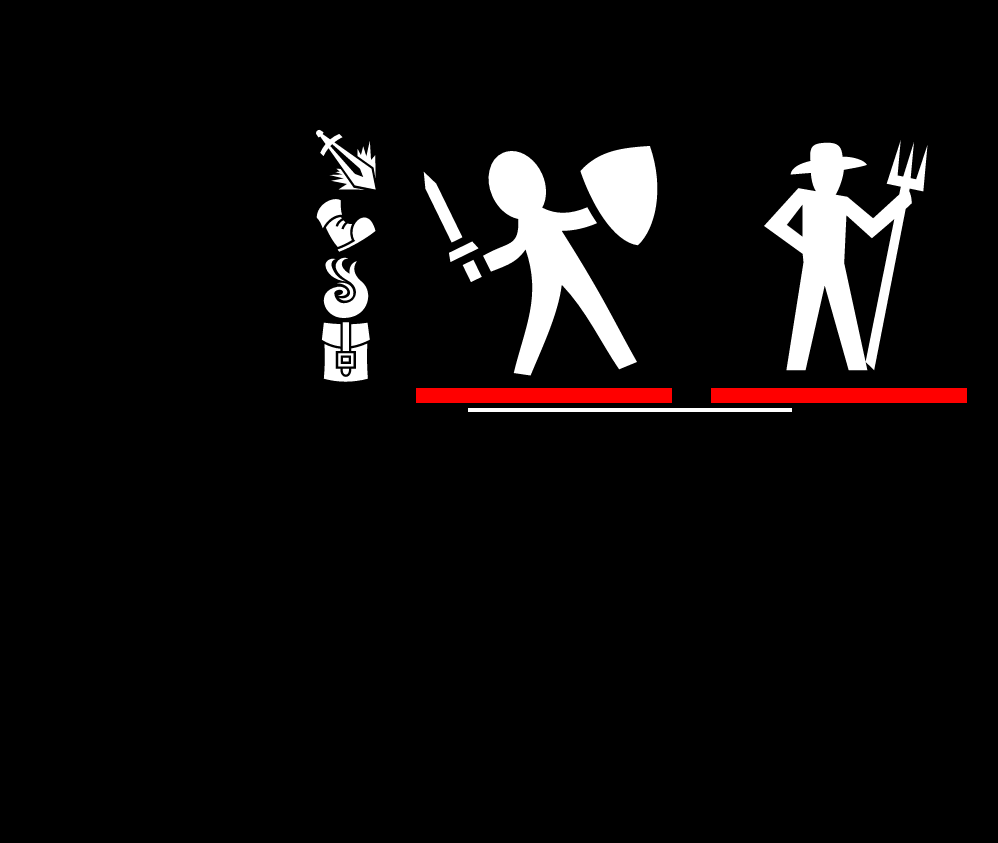
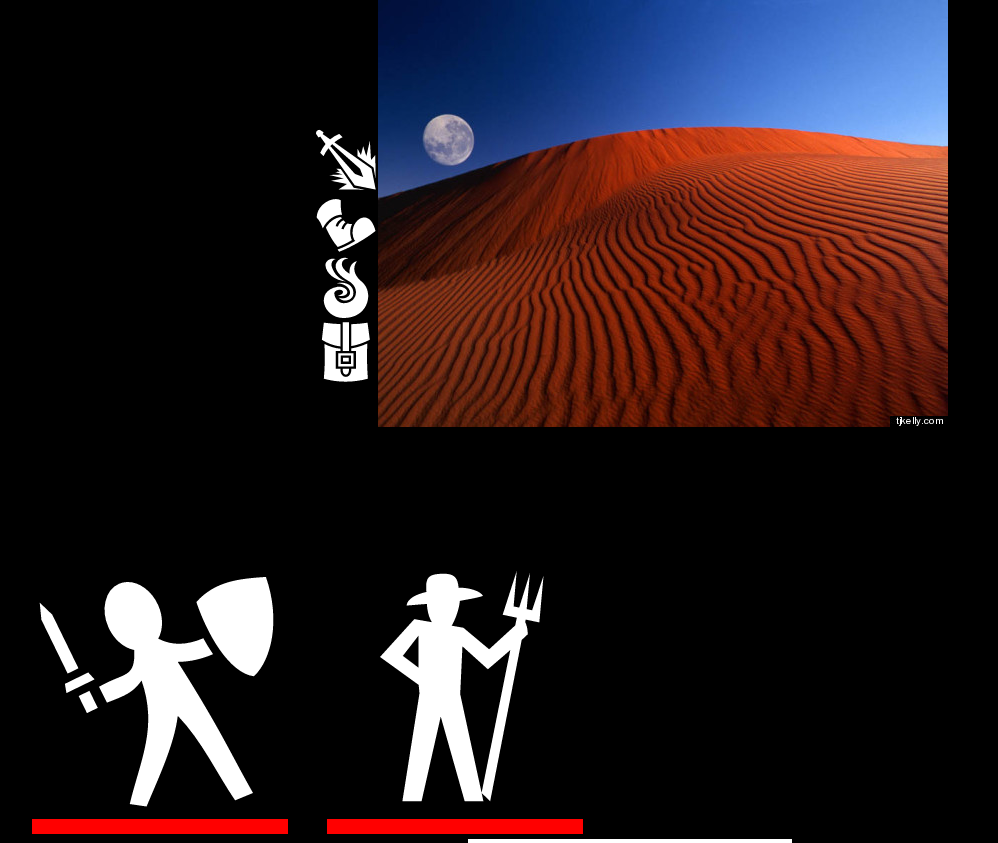
Before and after one commit to StravaJD/rpg-framework, a React (Create React App) app: page / in a window 1280 px wide. Shown: the whole page, without its empty margins (6-1004 px from the left). Before the commit the page ends 800 px from the top, so only its background shows below. Built offline with nearby package versions, Linux system fonts and the light colour scheme.

Commit message:
Added some more components to the framework. started to build the encounter component.

```diff
--- /dev/null
+++ b/src/components/encounter/Encounter.js
@@ -0,0 +1,14 @@
+import React, { Component } from 'react';
+import Scene from "../scene/Scene";
+import dune from "../../images/reddune.jpg";
+
+class Encounter extends Component {
+  render() {
+    return (
+      <Scene image={dune}>
+      </Scene>
+    )
+  }
+}
+
+export default Encounter;
--- a/src/components/game/Game.js
+++ b/src/components/game/Game.js
@@ -8,6 +8,7 @@ import farmer from "../../images/farmer.png";
 import './game.css';
 import Character from "../../utils/character";
 import Stats from "../../utils/stats";
+import Encounter from "../encounter/Encounter";
 
 
 class Game extends Component {
@@ -49,6 +50,7 @@ class Game extends Component {
 	render(){
 		return (
 			<div className="game">
+				<Encounter />
 				<div className="icon">
 					<div className="action sword" title="Sword Attack" onClick={this.swordAttack.bind(this)} />
 					<div className="action kick" title="Kick" onClick={this.kickAttack.bind(this)} />
--- /dev/null
+++ b/src/components/scene/Scene.js
@@ -0,0 +1,10 @@
+import React, { Component } from 'react';
+
+
+class Scene extends Component {
+  render(){
+    return <img className="Scene-Background" src={this.props.image} />
+  }
+}
+
+export default Scene;
```
Also changed, not shown: src/components/encounter/Encounter.css (added), src/components/scene/Scene.css (added), src/images/reddune.jpg (added).
